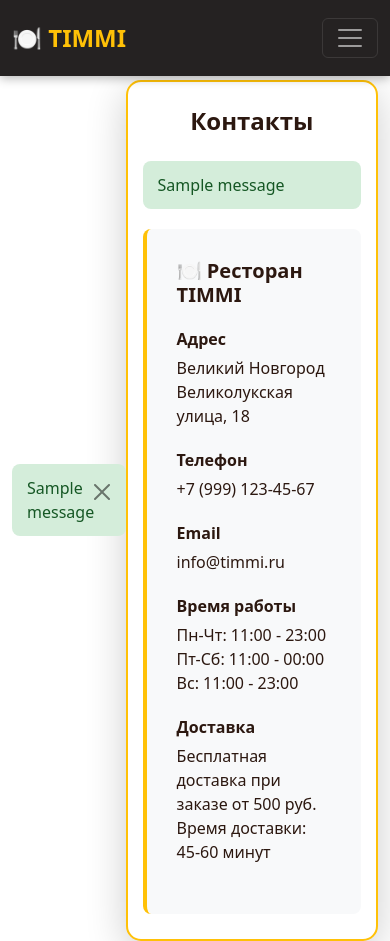
After one commit to kvaazz/proekt_restic, a Flask app: page /contacts in a window 390 px wide. The commit adds this page. Run offline with Flask 3, Linux system fonts and the light colour scheme; tables that the repository leaves empty hold one stand-in row (values such as "Sample post"); one stand-in notice (Sample message) is shown.

Commit message:
работает

```diff
--- a/main.py
+++ b/main.py
@@ -7,7 +7,6 @@ from flask_restful import reqparse, abort, Api, Resource
 from data.users import User
 from data import users_resources
 import requests
-import json
 
 app = Flask(__name__)
 app.config['SECRET_KEY'] = 'yandexlyceum_secret_key'
@@ -22,7 +21,9 @@ def logout():
     logout_user()
     return redirect("/")
 
-
+@app.route('/contacts')
+def contacts():
+    return render_template('contacts.html')
 @login_manager.user_loader
 def load_user(user_id):
     db_sess = db_session.create_session()
--- /dev/null
+++ b/templates/contacts.html
@@ -0,0 +1,292 @@
+{% extends "base.html" %}
+
+{% block extra_css %}
+<style>
+    main {
+        display: flex;
+        align-items: center;
+        justify-content: center;
+        min-height: calc(100vh - 80px);
+    }
+
+    .contacts-container {
+        background: white;
+        border-radius: 15px;
+        padding: 40px;
+        width: 100%;
+        max-width: 1200px;
+        box-shadow: 0 10px 40px rgba(0, 0, 0, 0.2);
+        border: 2px solid #ffc107;
+    }
+
+    .contacts-container h1 {
+        text-align: center;
+        color: #2c1810;
+        font-weight: 700;
+        margin-bottom: 40px;
+        font-size: 32px;
+    }
+
+    .contacts-content {
+        display: grid;
+        grid-template-columns: 1fr 1fr;
+        gap: 40px;
+    }
+
+    .contact-card {
+        background-color: #f8f9fa;
+        padding: 30px;
+        border-radius: 8px;
+        border-left: 4px solid #ffc107;
+    }
+
+    .contact-card h3 {
+        color: #2c1810;
+        font-weight: 600;
+        margin-bottom: 20px;
+        font-size: 20px;
+    }
+
+    .contact-item {
+        display: flex;
+        gap: 15px;
+        margin-bottom: 20px;
+        align-items: flex-start;
+    }
+
+    .contact-icon {
+        font-size: 28px;
+        min-width: 35px;
+        text-align: center;
+    }
+
+    .contact-info {
+        color: #2c1810;
+    }
+
+    .contact-info strong {
+        display: block;
+        font-weight: 600;
+        margin-bottom: 5px;
+    }
+
+    .contact-info a {
+        color: #ffc107;
+        text-decoration: none;
+        font-weight: 600;
+        transition: color 0.3s;
+    }
+
+    .contact-info a:hover {
+        color: #e0a800;
+        text-decoration: underline;
+    }
+
+    .contact-info small {
+        display: block;
+        color: #666;
+        margin-top: 5px;
+    }
+
+    .form-label {
+        color: #2c1810;
+        font-weight: 600;
+        margin-bottom: 10px;
+        display: block;
+    }
+
+    .form-control,
+    .form-control-textarea {
+        border: 1.5px solid #ddd;
+        border-radius: 8px;
+        padding: 12px 15px;
+        font-size: 16px;
+        width: 100%;
+        font-family: inherit;
+    }
+
+    .form-control:focus,
+    .form-control-textarea:focus {
+        border-color: #ffc107;
+        box-shadow: 0 0 0 0.2rem rgba(255, 193, 7, 0.25);
+        outline: none;
+    }
+
+    .form-control-textarea {
+        resize: vertical;
+        min-height: 120px;
+    }
+
+    .form-group {
+        margin-bottom: 20px;
+    }
+
+    .btn-submit {
+        background-color: #ffc107;
+        color: #2c1810;
+        border: none;
+        font-weight: 600;
+        padding: 12px 30px;
+        border-radius: 8px;
+        font-size: 16px;
+        width: 100%;
+        cursor: pointer;
+        transition: all 0.3s;
+    }
+
+    .btn-submit:hover {
+        background-color: #e0a800;
+        transform: translateY(-2px);
+        box-shadow: 0 5px 15px rgba(255, 193, 7, 0.3);
+    }
+
+    .alert {
+        border-radius: 8px;
+        border: none;
+        margin-bottom: 20px;
+        padding: 12px 15px;
+    }
+
+    .alert-danger {
+        background-color: #f8d7da;
+        color: #721c24;
+    }
+
+    .alert-success {
+        background-color: #d4edda;
+        color: #155724;
+    }
+
+    .social-links {
+        display: flex;
+        gap: 15px;
+        margin-top: 25px;
+    }
+
+    .social-link {
+        display: inline-flex;
+        align-items: center;
+        justify-content: center;
+        width: 50px;
+        height: 50px;
+        background-color: #ffc107;
+        border-radius: 8px;
+        text-decoration: none;
+        color: #2c1810;
+        font-size: 24px;
+        transition: all 0.3s;
+    }
+
+    .social-link:hover {
+        background-color: #e0a800;
+        transform: translateY(-3px);
+        box-shadow: 0 5px 15px rgba(255, 193, 7, 0.3);
+    }
+
+    @media (max-width: 768px) {
+        .contacts-container {
+            padding: 30px 20px;
+        }
+
+        .contacts-content {
+            grid-template-columns: 1fr;
+            gap: 30px;
+        }
+
+        .contacts-container h1 {
+            font-size: 28px;
+            margin-bottom: 30px;
+        }
+    }
+
+    @media (max-width: 576px) {
+        .contacts-container {
+            padding: 25px 15px;
+        }
+
+        .contacts-container h1 {
+            font-size: 24px;
+            margin-bottom: 25px;
+        }
+
+        .form-control,
+        .form-control-textarea,
+        .btn-submit {
+            font-size: 15px;
+            padding: 11px 12px;
+        }
+
+        .contact-item {
+            gap: 10px;
+        }
+
+        .contact-icon {
+            font-size: 24px;
+        }
+    }
+</style>
+{% endblock %}
+
+{% block content %}
+<div class="contacts-container">
+    <h1>Контакты</h1>
+
+    {% with messages = get_flashed_messages(with_categories=true) %}
+        {% if messages %}
+            {% for category, message in messages %}
+                <div class="alert alert-{{ 'danger' if category == 'error' else category }}">
+                    {{ message }}
+                </div>
+            {% endfor %}
+        {% endif %}
+    {% endwith %}
+
+    <div class="contacts-content">
+        <!-- Информация о контактах -->
+        <div>
+            <div class="contact-card">
+                <h3>🍽️ Ресторан TIMMI</h3>
+
+                <div class="contact-item">
+                    <div class="contact-info">
+                        <strong>Адрес</strong>
+                        Великий Новгород<br>
+                        Великолукская улица, 18
+                    </div>
+                </div>
+
+                <div class="contact-item">
+                    <div class="contact-info">
+                        <strong>Телефон</strong>
+                        +7 (999) 123-45-67<br>
+                    </div>
+                </div>
+
+                <div class="contact-item">
+                    <div class="contact-info">
+                        <strong>Email</strong>
+                        info@timmi.ru<br>
+                    </div>
+                </div>
+
+                <div class="contact-item">
+                    <div class="contact-info">
+                        <strong>Время работы</strong>
+                        Пн-Чт: 11:00 - 23:00<br>
+                        Пт-Сб: 11:00 - 00:00<br>
+                        Вс: 11:00 - 23:00
+                    </div>
+                </div>
+
+                <div class="contact-item">
+                    <div class="contact-info">
+                        <strong>Доставка</strong>
+                        Бесплатная доставка при заказе от 500 руб.<br>
+                        Время доставки: 45-60 минут
+                    </div>
+                </div>
+            </div>
+        </div>
+    </div>
+</div>
+{% endblock %}
--- a/templates/register.html
+++ b/templates/register.html
@@ -87,7 +87,7 @@
 
 {% block content %}
 <div class="auth-card">
-    <h1>📝 Регистрация</h1>
+    <h1>Регистрация</h1>
 
     {% with messages = get_flashed_messages(with_categories=true) %}
         {% if messages %}
```
